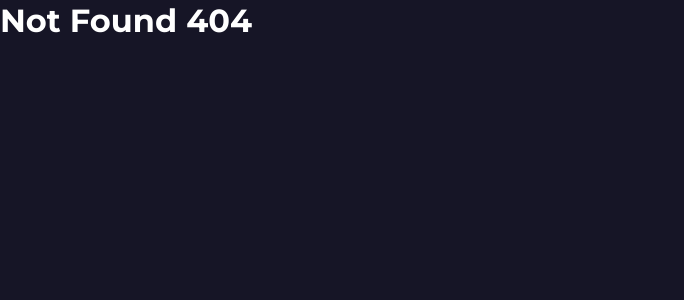
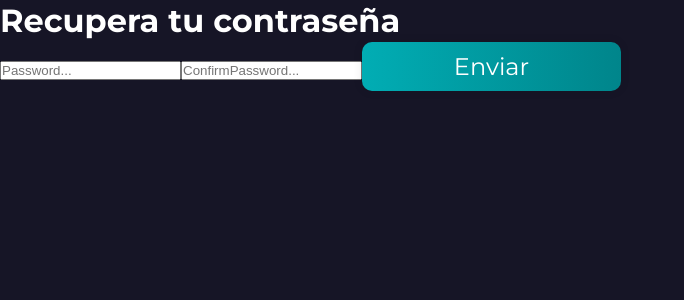
Before and after one commit to colotaddeo/Iara, a React (Vite) app in the folder Front-End/: page /updatePassword in a window 1280 px wide. Before the commit this address had no page. Shown: the top 300 px of the page, without its empty margins (0-684 px from the left). Built offline with nearby package versions, Linux system fonts and the light colour scheme.

Commit message:
feat: Added forgot password function

```diff
--- a/Front-End/src/App.jsx
+++ b/Front-End/src/App.jsx
@@ -15,6 +15,7 @@ import AllPatients from './components/AllPatients';
 import RecentPacients from "./components/RecentPacients";
 import loginContext from "./Context";
 import { createTheme, ThemeProvider } from "@mui/material/styles";
+import UpdatePassword from "./components/updatePassword";
 
 function App() {
   const IaraTheme = createTheme({
@@ -38,6 +39,7 @@ function App() {
           <Route path="/logIn" element={<LogInPage />} />
           <Route path="/signUp" element={<SignUp />} />
           <Route path="/forgotPassword" element={<Forgot_password />} />
+          <Route path="/updatePassword" element={<UpdatePassword />} />
 
           <Route path="/Home" element={<RecentPacients />} />
           <Route path="/AllPatients" element={<AllPatients />} />
--- a/Front-End/src/components/ForgotPassword.jsx
+++ b/Front-End/src/components/ForgotPassword.jsx
@@ -1,8 +1,33 @@
-const Forgot_password=() => {
+import { Form, Formik, Field, ErrorMessage } from "formik";
+import * as Yup from "yup";
+import { useImages } from "../hooks/useImages";
+
+const Forgot_password = () => {
+
+    const { forgotPassword } = useImages()
 
     return (
         <div>
-            Forgot Password
+            <Formik
+                initialValues={{
+                    Email: "",
+                }}
+                validationSchema={Yup.object({
+                    Email: Yup.string().required("El email es requerido"),
+                })}
+                onSubmit={(values, actions) => {
+                    console.log(values);
+                    forgotPassword(values);
+                }}
+            >
+                {({ handleChange, handleSubmit }) => (
+                    <Form onSubmit={handleSubmit}>
+                        <Field name="Email" placeholder="Email..."></Field>
+                        <ErrorMessage name="Email" />
+                        <button className="cyanBtn" type="submit">Enviar</button>
+                    </Form>
+                )}
+            </Formik>
         </div>
     )
 };
--- /dev/null
+++ b/Front-End/src/components/UpdatePassword.jsx
@@ -0,0 +1,41 @@
+import { Form, Formik, Field, ErrorMessage } from "formik";
+import * as Yup from "yup";
+import { useImages } from "../hooks/useImages";
+
+function UpdatePassword() {
+
+    const { updatePassword } = useImages()
+
+    return (
+        <div>
+            <h1>Recupera tu contraseña</h1>
+            <Formik
+                initialValues={{
+                    Password: "",
+                    ConfirmPassword: "",
+                }}
+                validationSchema={Yup.object({
+                    Password: Yup.string().required("La contraseña es requerido"),
+                    ConfirmPassword: Yup.string().required("Debes confirmar la contraseña"),
+                })}
+                onSubmit={(values, actions) => {
+                    console.log(values);
+                    updatePassword(values);
+                }}
+            >
+                {({ handleChange, handleSubmit }) => (
+                    <Form onSubmit={handleSubmit}>
+                        <Field name="Password" placeholder="Password..."></Field>
+                        <ErrorMessage name="Password" />
+
+                        <Field name="ConfirmPassword" placeholder="ConfirmPassword..."></Field>
+                        <ErrorMessage name="ConfirmPassword" />
+                        <button className="cyanBtn" type="submit">Enviar</button>
+                    </Form>
+                )}
+            </Formik>
+        </div>
+    )
+}
+
+export default UpdatePassword
--- a/Front-End/src/hooks/useImages.jsx
+++ b/Front-End/src/hooks/useImages.jsx
@@ -14,6 +14,7 @@ export const useImages = () => {
   const [images, setImage] = useState([]);
   const [patients, setPatient] = useState([])
   const [doctors, setDoctor] = useState([])
+  const [id, SetId] = useState("")
 
   const navigate = useNavigate()
   const axiosPrivate = useAxiosPrivate();
@@ -134,6 +135,35 @@ export const useImages = () => {
     }
   }
 
+  const forgotPassword = async (email, id) => {
+    try {
+      const response = await axiosPrivate.post(`/user/forgotPassword`, email);
+
+      console.log(response.data)
+
+    } catch (error) {
+      if(error.request.responseURL === "http://localhost:4000/user/refreshToken" && error.response.status === 403) {
+        navigate('/login')
+        console.error(error);
+      }
+      console.error(error);
+    }
+  }
+  const updatePassword = async (passwords) => {
+    try {
+      const response = await axiosPrivate.post(`/user/updatePassword`, passwords);
+
+      console.log(response.data)
+
+    } catch (error) {
+      if(error.request.responseURL === "http://localhost:4000/user/refreshToken" && error.response.status === 403) {
+        navigate('/login')
+        console.error(error);
+      }
+      console.error(error);
+    }
+  }
+
   const uploadImage = async (id_paciente, imagen, setIndex) => {
     try {
       const form = new FormData();
@@ -238,6 +268,8 @@ export const useImages = () => {
     uploadImage,
     loadRecentPatients,
     getPatientsBySearch,
-    getUserInfo
+    getUserInfo,
+    forgotPassword,
+    updatePassword
   };
 };
```
